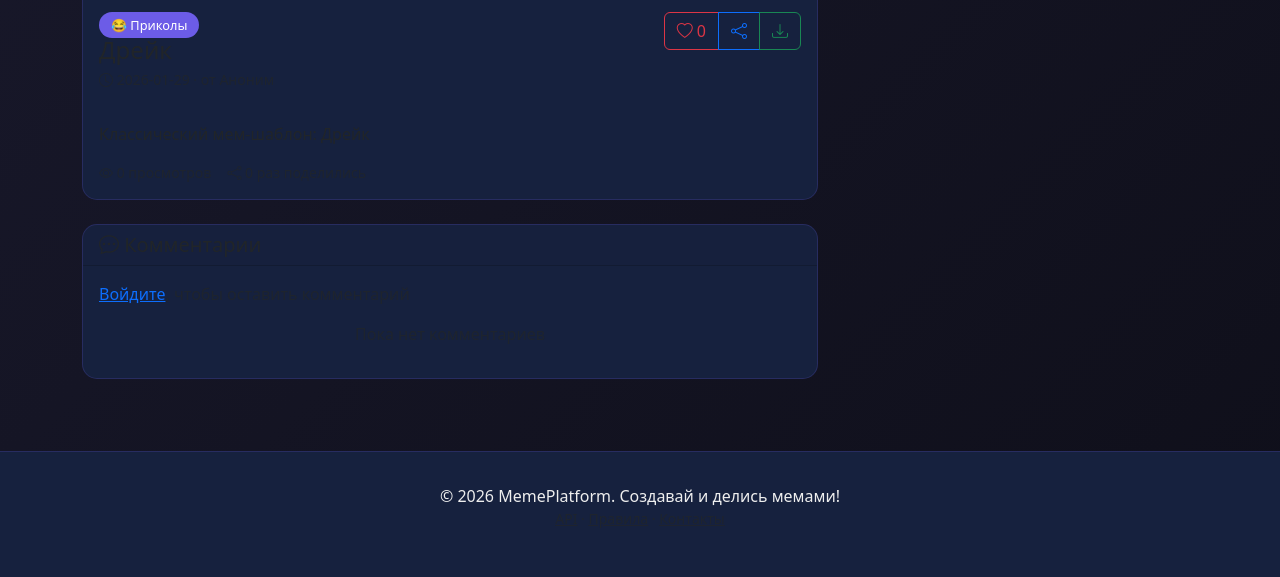
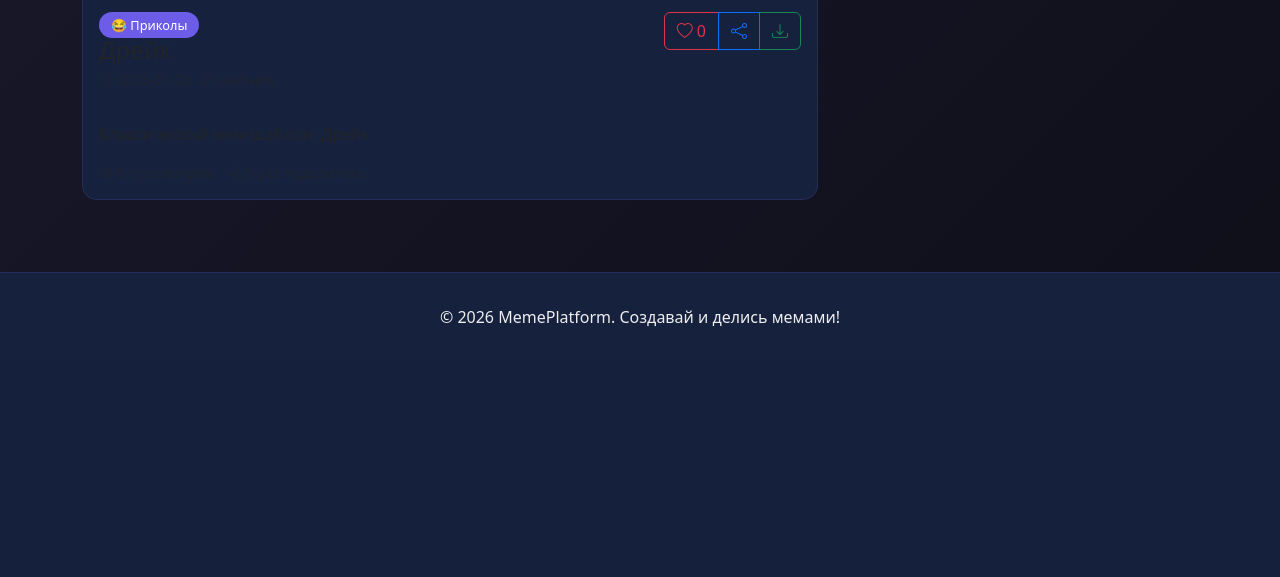
Before and after one commit to Zekvora/meme-platform, a FastAPI app: page /meme/1 in a window 1280 px wide. Shown: the part 692-1269 px from the top of the page. After the commit the page ends 1019 px from the top, so only its background shows below. Run offline with FastAPI, Linux system fonts and the light colour scheme; data comes from the database, SQL or seed files in the repository.

Commit message:
Remove comments, allow public upload, clean footer

```diff
--- a/templates/base.html
+++ b/templates/base.html
@@ -322,11 +322,6 @@
     <footer>
         <div class="container text-center">
             <p class="mb-0">© 2026 MemePlatform. Создавай и делись мемами!</p>
-            <p class="text-muted small">
-                <a href="/api/memes" class="text-muted">API</a> ·
-                <a href="#" class="text-muted">Правила</a> ·
-                <a href="#" class="text-muted">Контакты</a>
-            </p>
         </div>
     </footer>
 
--- a/templates/meme.html
+++ b/templates/meme.html
@@ -65,50 +65,6 @@
                 </div>
             </div>
         </div>
-
-        <!-- Comments -->
-        <div class="card mt-4">
-            <div class="card-header">
-                <h5 class="mb-0"><i class="bi bi-chat-dots"></i> Комментарии</h5>
-            </div>
-            <div class="card-body">
-                {% if user %}
-                <form class="mb-4" method="POST" action="/api/meme/{{ meme.id }}/comment">
-                    <div class="input-group">
-                        <input type="text" name="text" class="form-control"
-                               placeholder="Напишите комментарий..." required>
-                        <button type="submit" class="btn btn-primary">
-                            <i class="bi bi-send"></i>
-                        </button>
-                    </div>
-                </form>
-                {% else %}
-                <p class="text-muted">
-                    <a href="/login">Войдите</a>, чтобы оставить комментарий
-                </p>
-                {% endif %}
-
-                {% if comments %}
-                    {% for comment in comments %}
-                    <div class="d-flex mb-3">
-                        <div class="flex-shrink-0">
-                            <div class="rounded-circle bg-primary d-flex align-items-center justify-content-center"
-                                 style="width: 40px; height: 40px;">
-                                <i class="bi bi-person"></i>
-                            </div>
-                        </div>
-                        <div class="flex-grow-1 ms-3">
-                            <strong>{{ comment.author_name or 'Аноним' }}</strong>
-                            <span class="text-muted small">{{ comment.created_at[:16] if comment.created_at else '' }}</span>
-                            <p class="mb-0">{{ comment.text }}</p>
-                        </div>
-                    </div>
-                    {% endfor %}
-                {% else %}
-                <p class="text-muted text-center">Пока нет комментариев</p>
-                {% endif %}
-            </div>
-        </div>
     </div>
 
     <!-- Sidebar -->
--- a/web_app.py
+++ b/web_app.py
@@ -270,11 +270,8 @@ async def logout(request: Request):
 
 @app.get("/upload", response_class=HTMLResponse)
 async def upload_page(request: Request):
-    """Upload meme page."""
+    """Upload meme page - public access."""
     user = await get_current_user(request)
-    if not user:
-        return RedirectResponse("/login", status_code=302)
-
     categories = await db.get_categories()
 
     return templates.TemplateResponse("upload.html", {
@@ -292,10 +289,9 @@ async def upload_meme(
     category_id: int = Form(None),
     file: UploadFile = File(...)
 ):
-    """Process meme upload."""
+    """Process meme upload - public access."""
     user = await get_current_user(request)
-    if not user:
-        raise HTTPException(status_code=401)
+    author_id = user["id"] if user else None
 
     # Validate file
     ext = Path(file.filename).suffix.lower()
@@ -317,7 +313,7 @@ async def upload_meme(
     # Create meme record
     file_type = get_file_type(filename)
     meme_id = await db.create_meme(
-        author_id=user["id"],
+        author_id=author_id,
         filename=filename,
         title=title,
         description=description,
@@ -326,7 +322,7 @@ async def upload_meme(
         file_size=len(content)
     )
 
-    return RedirectResponse(f"/my-memes?uploaded=1", status_code=302)
+    return RedirectResponse(f"/?uploaded=1", status_code=302)
 
 
 @app.get("/my-memes", response_class=HTMLResponse)
```
